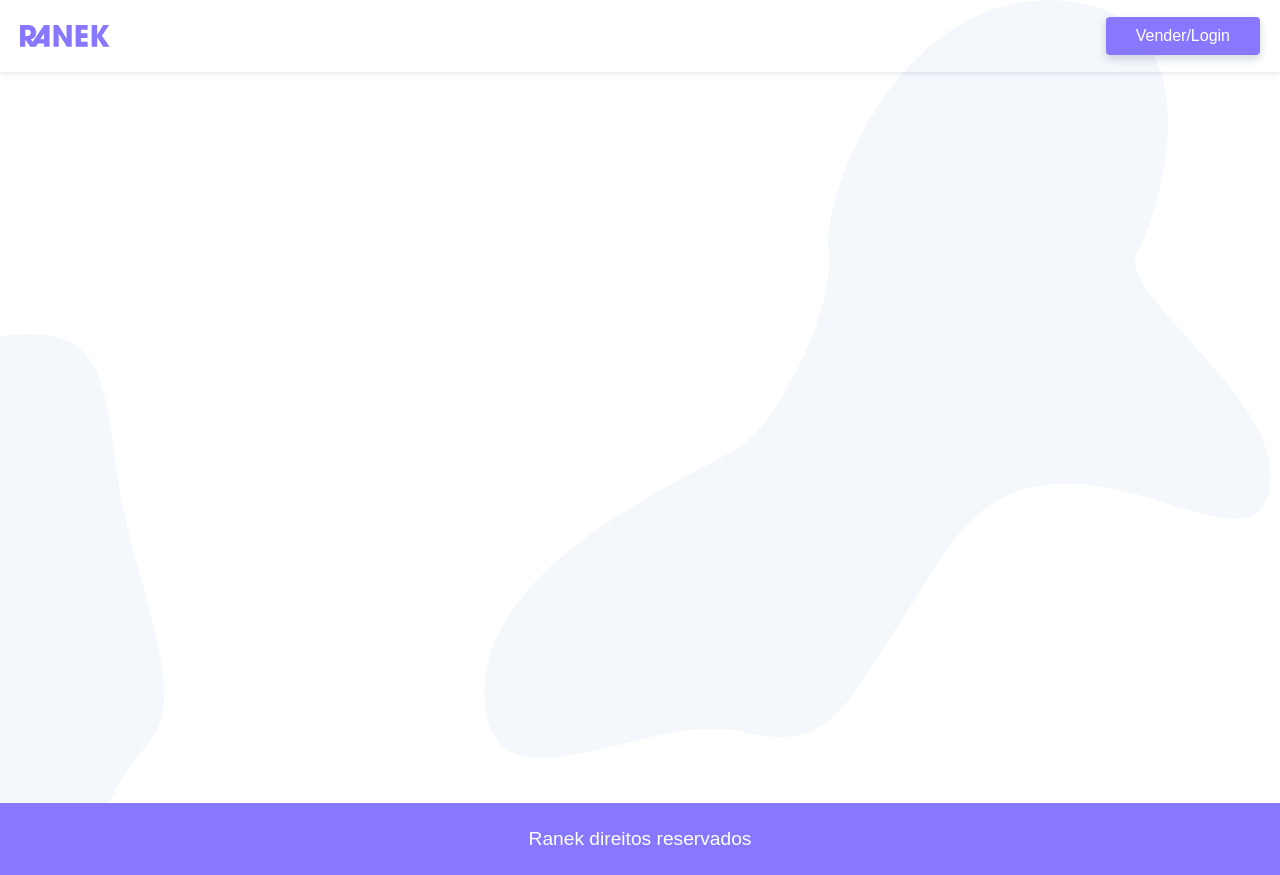
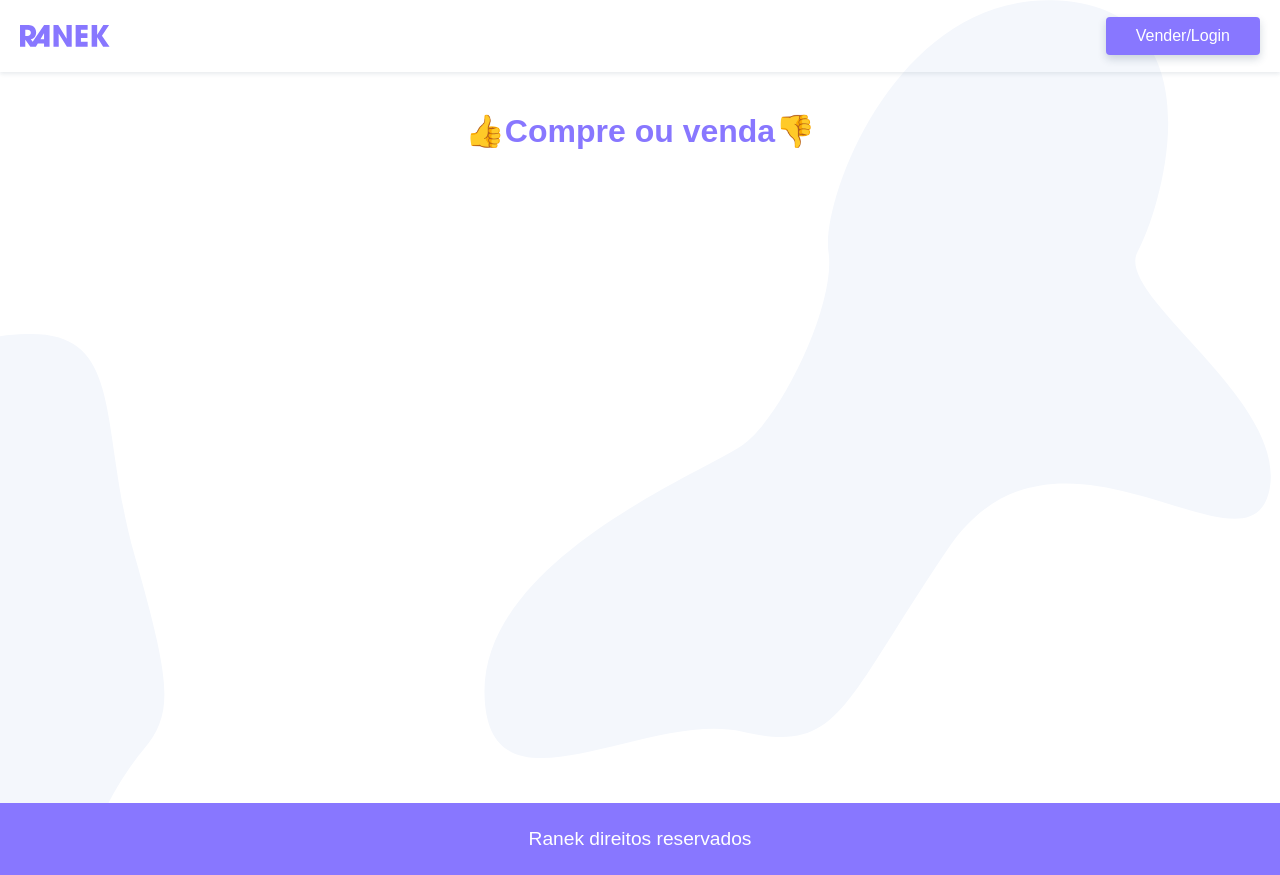
Before and after one commit to Aldo-1/Ranek, a Vue app: page / in a window 1280 px wide. Built offline with nearby package versions, Linux system fonts and the light colour scheme.

Commit message:
adding more components

```diff
--- a/src/views/Home.vue
+++ b/src/views/Home.vue
@@ -1,14 +1,30 @@
 <template>
   <div class="home">
-
+    <h1>👍Compre ou venda👎</h1>
+    <ProdutosLista/>
+    <ProdutosBuscar/>
   </div>
 </template>
 
 <script>
+import ProdutosLista from '@/components/ProdutosLista'
+import ProdutosBuscar from '@/components/ProdutosBuscar'
 
 
 export default {
   name: 'Home',
-
+  components:{
+    ProdutosLista,
+    ProdutosBuscar
+  }
 }
 </script>
+
+<style scoped>
+h1{
+  font-size: 2rem;
+  color: #87f;
+  margin-top: 40px;
+  text-align: center;
+}
+</style>
```
Also changed, not shown: src/components/ProdutosBuscar.vue (added), src/components/ProdutosLista.vue (added).
